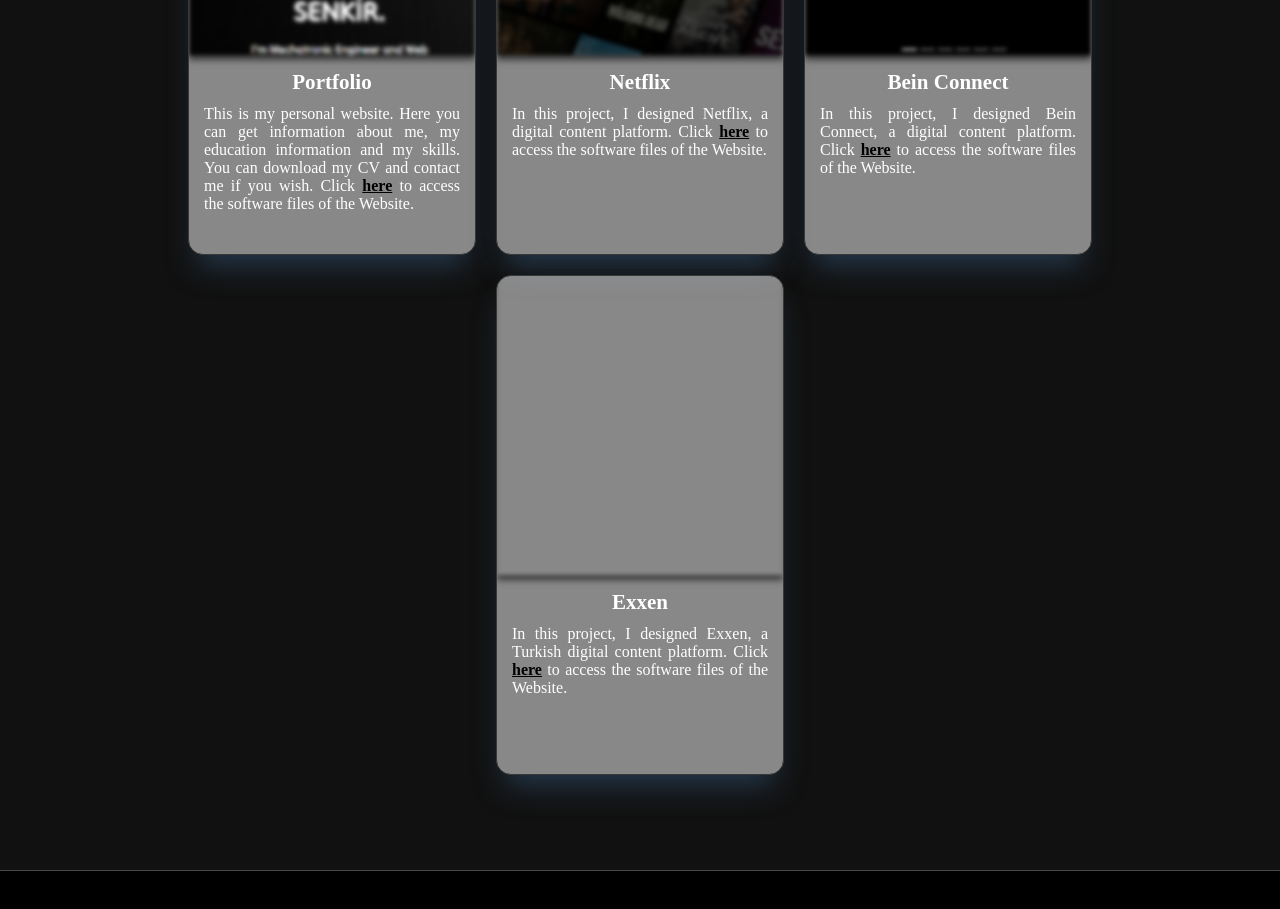
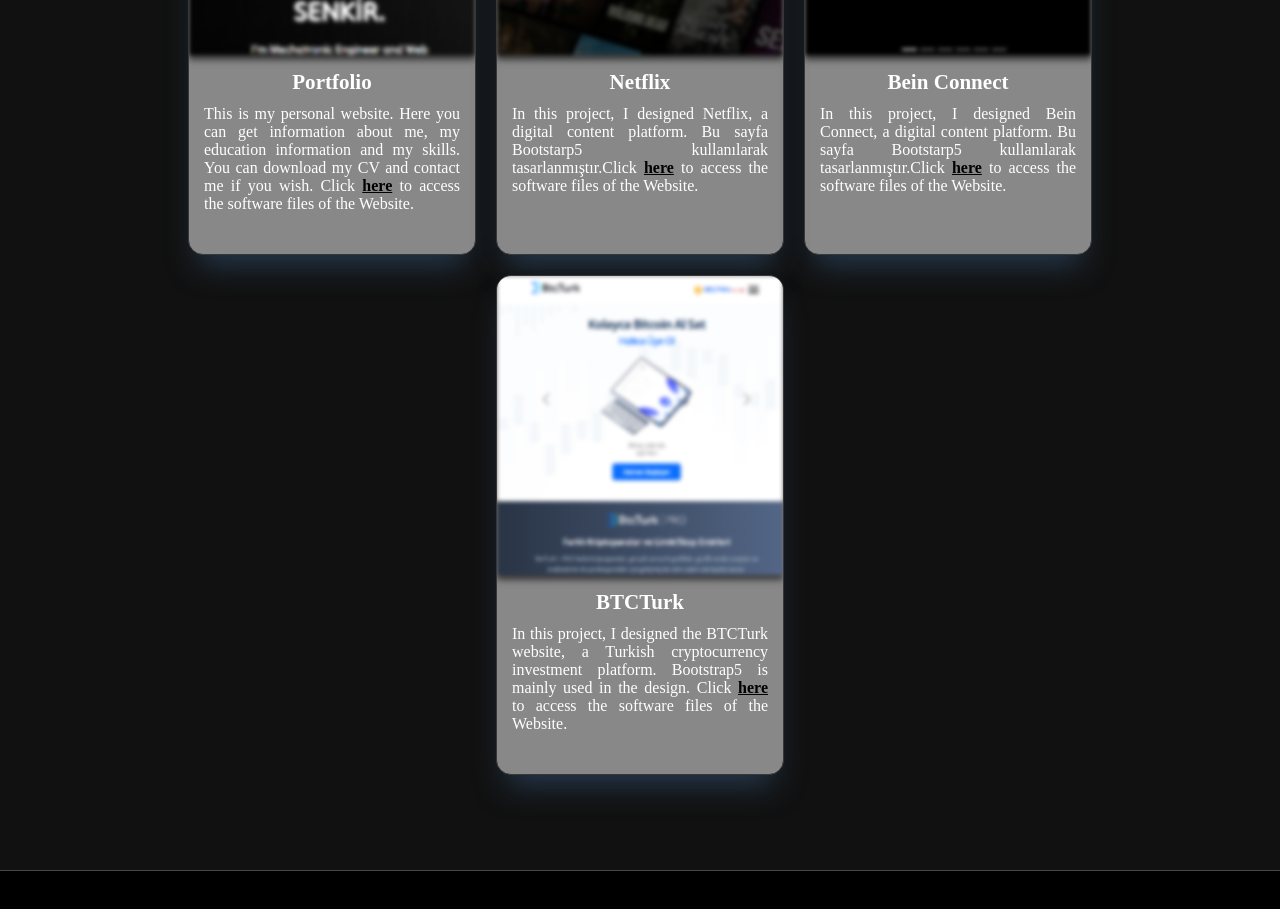
Before and after one commit to nejanS/Mysite, a plain HTML site: page Mysite/index.html in a window 1280 px wide. Shown: the part 2740-3649 px from the top of the page. Drawn offline with Linux system fonts and the light colour scheme; a web font is replaced by a local one.

Commit message:
card4 content
BTCTurk added

```diff
--- a/Mysite/index.html
+++ b/Mysite/index.html
@@ -595,7 +595,7 @@
                 <div class="card-text">
                   <p>
                     In this project, I designed Netflix, a digital content
-                    platform. Click <span><a href="https://github.com/nejanS/Netflix" target="_blank" style="color: #000; font-weight:900"> here</a></span> to access the software files of the Website.
+                    platform. Bu sayfa Bootstarp5 kullanılarak tasarlanmıştır.Click <span><a href="https://github.com/nejanS/Netflix" target="_blank" style="color: #000; font-weight:900"> here</a></span> to access the software files of the Website.
                   </p>
                 </div>
               </div>
@@ -615,7 +615,7 @@
                 <div class="card-text">
                   <p>
                     In this project, I designed Bein Connect, a digital content
-                    platform. Click <span><a href="#" target="_blank" style="color: #000; font-weight:900"> here</a></span> to access the software files of the Website.
+                    platform. Bu sayfa Bootstarp5 kullanılarak tasarlanmıştır.Click <span><a href="#" target="_blank" style="color: #000; font-weight:900"> here</a></span> to access the software files of the Website.
                   </p>
                 </div>
               </div>
@@ -623,19 +623,18 @@
 
             <!-- card 4 -->
             <div class="card">
-              <a href="#" target="_blank">
+              <a href="https://nejans.github.io/BtcTurk/" target="_blank">
                 <div class="img-box">
-                  <img src="" alt="" />
+                  <img src="img/BTCTurk.png" alt=""/>
                 </div>
               </a>
               <div class="card-body">
                 <div class="card-title">
-                  <h3>Exxen</h3>
+                  <h3>BTCTurk</h3>
                 </div>
                 <div class="card-text">
                   <p>
-                    In this project, I designed Exxen, a Turkish digital content
-                    platform. Click <span><a href="#" target="_blank" style="color: #000; font-weight:900"> here</a></span> to access the software files of the Website.
+                    In this project, I designed the BTCTurk website, a Turkish cryptocurrency investment platform. Bootstrap5 is mainly used in the design. Click <span><a href="https://github.com/nejanS/nejanS.github.io/tree/main/BtcTurk" target="_blank" style="color: #000; font-weight:900"> here</a></span> to access the software files of the Website.
                   </p>
                 </div>
               </div>
```
Also changed, not shown: Mysite/img/BTCTurk.png (added).
